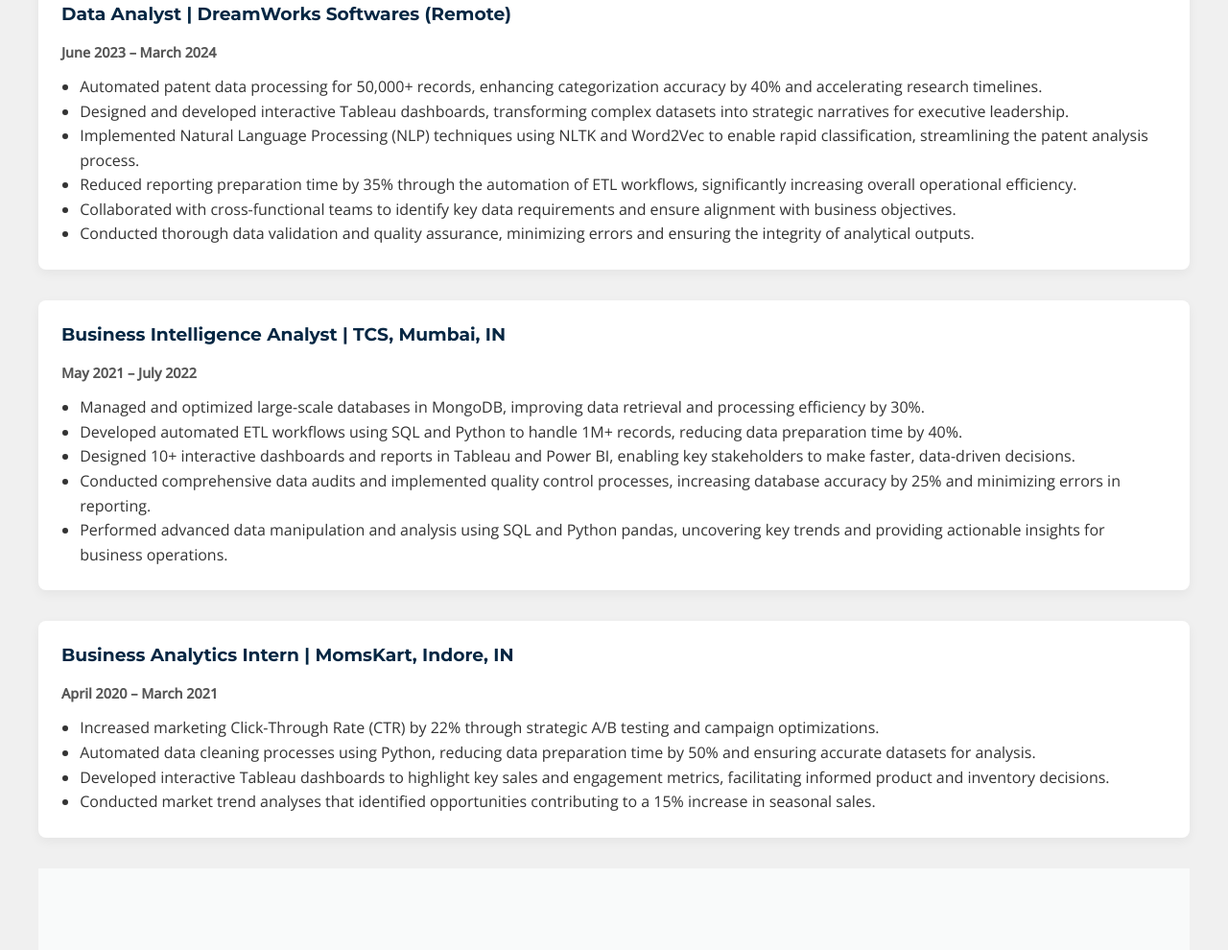
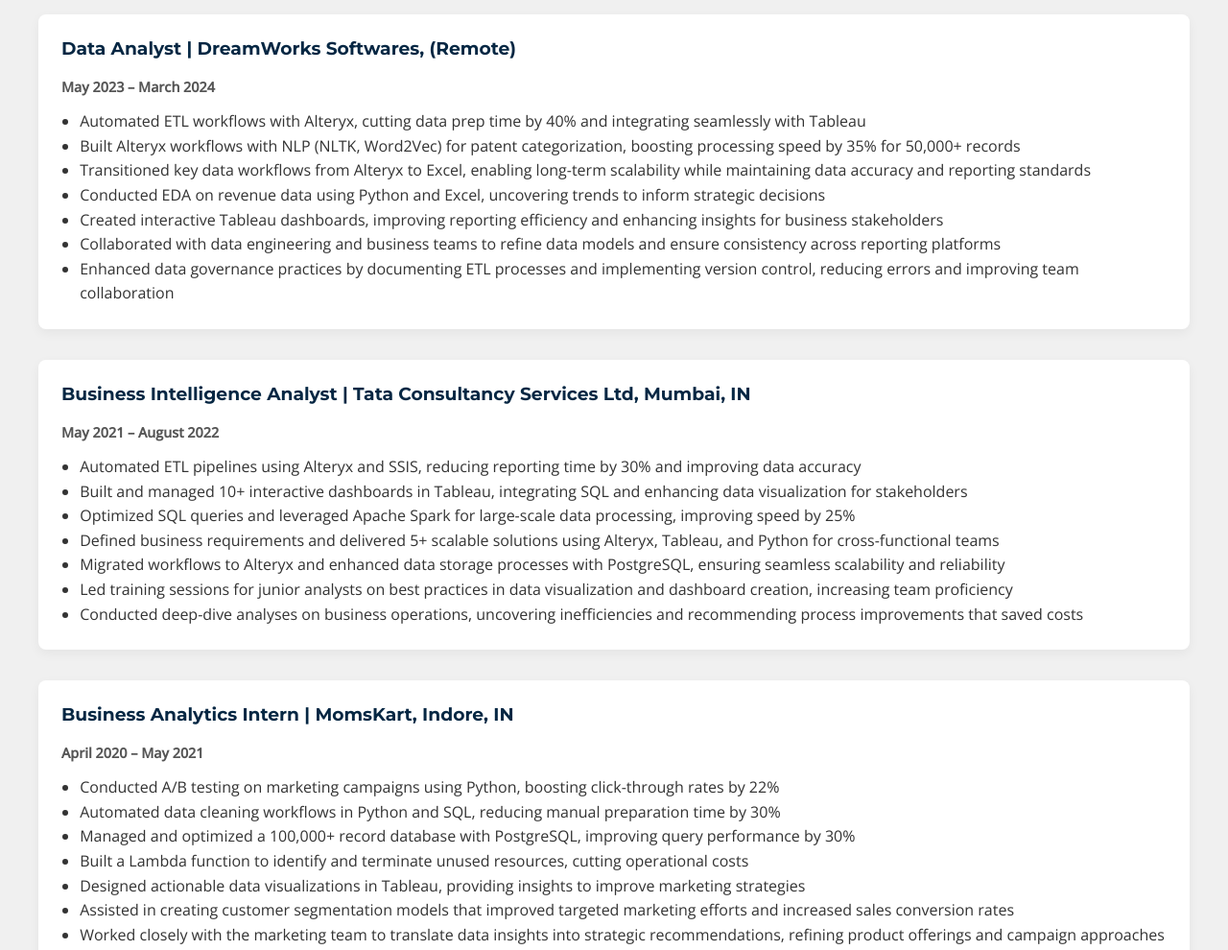
Before and after one commit to anantjain0404/Anant_Portfolio, a plain HTML site: page index.html in a window 1280 px wide. Shown: the part 2619-3609 px from the top of the page at 96% size. Drawn offline with nearby package versions, Linux system fonts and the light colour scheme.

Commit message:
Update index.html
Updates for DSN

```diff
--- a/index.html
+++ b/index.html
@@ -99,6 +99,8 @@
       <h3><i class="fas fa-chart-pie"></i> Analytics & Visualization</h3>
       <div class="skill-tag">Tableau</div>
       <div class="skill-tag">Power BI</div>
+      <div class="skill-tag">Alteryx</div>
+      <div class="skill-tag">Looker</div>
       <div class="skill-tag">Excel (Advanced)</div>
       <div class="skill-tag">Python (pandas, Seaborn)</div>
     </div>
@@ -142,40 +144,44 @@
   <p class="section-desc">Delivering value through streamlined analytics, actionable dashboards, and data-driven insights.</p>
 
  <div class="experience-item">
-    <h3>Data Analyst | DreamWorks Softwares (Remote)</h3>
-    <span class="date">June 2023 – March 2024</span>
+  <h3>Data Analyst | DreamWorks Softwares, (Remote)</h3>
+  <span class="date">May 2023 – March 2024</span>
   <ul>
-      <li>Automated patent data processing for 50,000+ records, enhancing categorization accuracy by 40% and accelerating research timelines.</li>
-      <li>Designed and developed interactive Tableau dashboards, transforming complex datasets into strategic narratives for executive leadership.</li>
-      <li>Implemented Natural Language Processing (NLP) techniques using NLTK and Word2Vec to enable rapid classification, streamlining the patent analysis process.</li>
-      <li>Reduced reporting preparation time by 35% through the automation of ETL workflows, significantly increasing overall operational efficiency.</li>
-      <li>Collaborated with cross-functional teams to identify key data requirements and ensure alignment with business objectives.</li>
-      <li>Conducted thorough data validation and quality assurance, minimizing errors and ensuring the integrity of analytical outputs.</li>
+    <li>Automated ETL workflows with Alteryx, cutting data prep time by 40% and integrating seamlessly with Tableau</li>
+    <li>Built Alteryx workflows with NLP (NLTK, Word2Vec) for patent categorization, boosting processing speed by 35% for 50,000+ records</li>
+    <li>Transitioned key data workflows from Alteryx to Excel, enabling long-term scalability while maintaining data accuracy and reporting standards</li>
+    <li>Conducted EDA on revenue data using Python and Excel, uncovering trends to inform strategic decisions</li>
+    <li>Created interactive Tableau dashboards, improving reporting efficiency and enhancing insights for business stakeholders</li>
+    <li>Collaborated with data engineering and business teams to refine data models and ensure consistency across reporting platforms</li>
+    <li>Enhanced data governance practices by documenting ETL processes and implementing version control, reducing errors and improving team collaboration</li>
   </ul>
 </div>
 
-
 <div class="experience-item">
-    <h3>Business Intelligence Analyst | TCS, Mumbai, IN</h3>
-    <span class="date">May 2021 – July 2022</span>
+  <h3>Business Intelligence Analyst | Tata Consultancy Services Ltd, Mumbai, IN</h3>
+  <span class="date">May 2021 – August 2022</span>
   <ul>
-      <li>Managed and optimized large-scale databases in MongoDB, improving data retrieval and processing efficiency by 30%.</li>
-      <li>Developed automated ETL workflows using SQL and Python to handle 1M+ records, reducing data preparation time by 40%.</li>
-      <li>Designed 10+ interactive dashboards and reports in Tableau and Power BI, enabling key stakeholders to make faster, data-driven decisions.</li>
-      <li>Conducted comprehensive data audits and implemented quality control processes, increasing database accuracy by 25% and minimizing errors in reporting.</li>
-      <li>Performed advanced data manipulation and analysis using SQL and Python pandas, uncovering key trends and providing actionable insights for business operations.</li>
+    <li>Automated ETL pipelines using Alteryx and SSIS, reducing reporting time by 30% and improving data accuracy</li>
+    <li>Built and managed 10+ interactive dashboards in Tableau, integrating SQL and enhancing data visualization for stakeholders</li>
+    <li>Optimized SQL queries and leveraged Apache Spark for large-scale data processing, improving speed by 25%</li>
+    <li>Defined business requirements and delivered 5+ scalable solutions using Alteryx, Tableau, and Python for cross-functional teams</li>
+    <li>Migrated workflows to Alteryx and enhanced data storage processes with PostgreSQL, ensuring seamless scalability and reliability</li>
+    <li>Led training sessions for junior analysts on best practices in data visualization and dashboard creation, increasing team proficiency</li>
+    <li>Conducted deep-dive analyses on business operations, uncovering inefficiencies and recommending process improvements that saved costs</li>
   </ul>
 </div>
 
-
 <div class="experience-item">
   <h3>Business Analytics Intern | MomsKart, Indore, IN</h3>
-    <span class="date">April 2020 – March 2021</span>
+  <span class="date">April 2020 – May 2021</span>
   <ul>
-      <li>Increased marketing Click-Through Rate (CTR) by 22% through strategic A/B testing and campaign optimizations.</li>
-      <li>Automated data cleaning processes using Python, reducing data preparation time by 50% and ensuring accurate datasets for analysis.</li>
-      <li>Developed interactive Tableau dashboards to highlight key sales and engagement metrics, facilitating informed product and inventory decisions.</li>
-      <li>Conducted market trend analyses that identified opportunities contributing to a 15% increase in seasonal sales.</li>
+    <li>Conducted A/B testing on marketing campaigns using Python, boosting click-through rates by 22%</li>
+    <li>Automated data cleaning workflows in Python and SQL, reducing manual preparation time by 30%</li>
+    <li>Managed and optimized a 100,000+ record database with PostgreSQL, improving query performance by 30%</li>
+    <li>Built a Lambda function to identify and terminate unused resources, cutting operational costs</li>
+    <li>Designed actionable data visualizations in Tableau, providing insights to improve marketing strategies</li>
+    <li>Assisted in creating customer segmentation models that improved targeted marketing efforts and increased sales conversion rates</li>
+    <li>Worked closely with the marketing team to translate data insights into strategic recommendations, refining product offerings and campaign approaches</li>
   </ul>
 </div>
 
```
Lines whose indentation alone changed are shown as unchanged.
